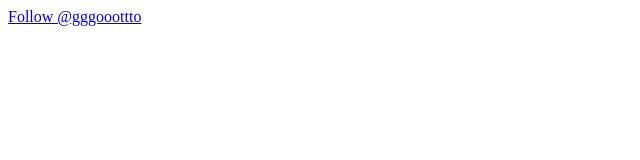
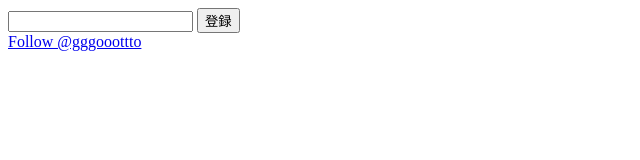
Before and after one commit to YutaGoto/FxOSHack, a plain HTML site: page index.html in a window 1280 px wide. Shown: the whole page, without its empty margins (0-640 px from the left). Drawn offline with Linux system fonts and the light colour scheme.

Commit message:
edit manifest

```diff
--- a/app.css
+++ b/app.css
@@ -1,5 +1,6 @@
 html{
 	/*background-color: #aaaaaa;*/
 	/*background-image: url("image/screen.png");*/
-	background-size: 100%;
+	/*background-size: 100%;*/
+	width: 100%;
 }
--- a/draw.js
+++ b/draw.js
@@ -1,11 +1,9 @@
-// alert(event.screenX);
-// alert("hello");
 $(function(){
 	$("html").click(function(e){
 		var element=document.getElementById("id");
 		element.style.position='absolute';
-		// element.style.left=e.clientX-10+'px';
-		// element.style.top=e.clientY-10+'px';
+		$("#id").animate({"left" : e.clientX+(Math.random()-0.5)*400+'px', "top" : e.clientY+(Math.random()-0.5)*400+'px'}, "fast");
+		$("#id").animate({"left" : e.clientX+(Math.random()-0.5)*400+'px', "top" : e.clientY+(Math.random()-0.5)*400+'px'}, "fast");
 		$("#id").animate({"left" : e.clientX-10+'px', "top" : e.clientY-10+'px'}, "fast");
 	});
 });
--- a/index.html
+++ b/index.html
@@ -6,8 +6,10 @@
 	<script src="jquery-2.1.0.min.js"></script>
 </head>
 <body>
-		<!-- <iframe href="http://twitter.com"></iframe> -->
-	<!-- <object data="http://twitter.com"></object> -->
+	<form>
+		<input type="text">
+		<input type="submit" value="登録">
+	</form>
 	<div id="id">
 		<a href="https://twitter.com/gggooottto" class="twitter-follow-button" data-show-count="false" data-size="large">Follow @gggooottto</a>
 <script>!function(d,s,id){var js,fjs=d.getElementsByTagName(s)[0],p=/^http:/.test(d.location)?'http':'https';if(!d.getElementById(id)){js=d.createElement(s);js.id=id;js.src=p+'://platform.twitter.com/widgets.js';fjs.parentNode.insertBefore(js,fjs);}}(document, 'script', 'twitter-wjs');</script>
```
Also changed, not shown: 1 other file.
